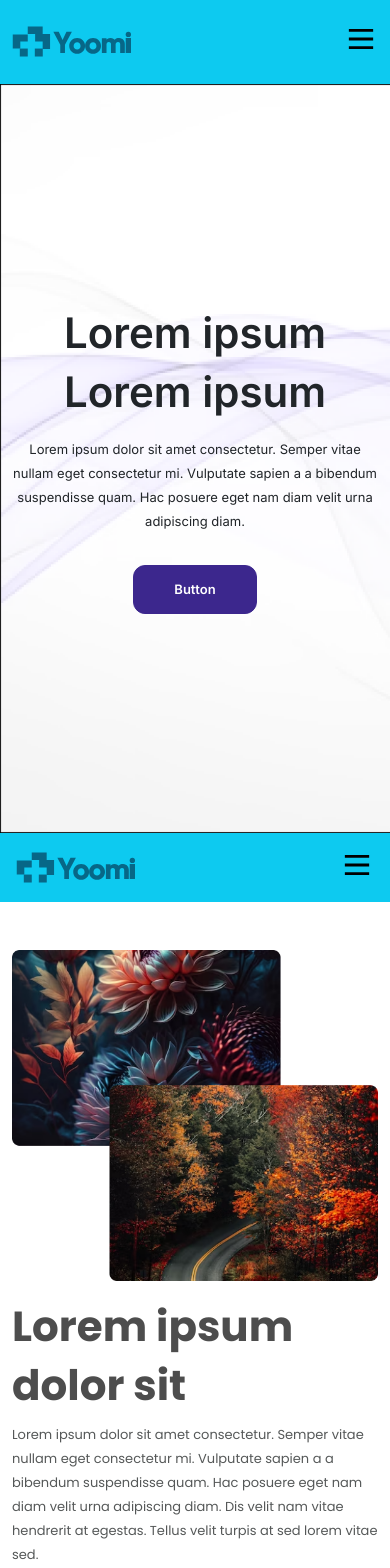
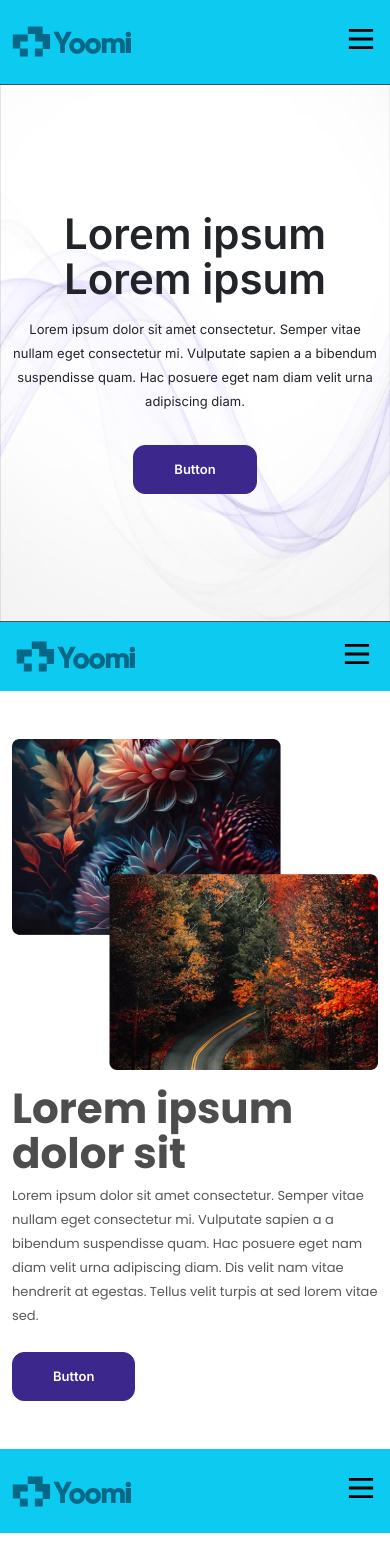
Before and after one commit to neharadialcode/bootstrap-common-components, a React (Create React App) app: page /hero in a window 390 px wide. Shown: the top 1568 px of the page. Built offline with nearby package versions, Linux system fonts and the light colour scheme.

Commit message:
error solving

```diff
--- a/src/App.css
+++ b/src/App.css
@@ -51,8 +51,7 @@
 .lh_All_par{
   line-height: 24px;
 }
-.button_lh{
-}
+
 /* responsive */
 
 @media (max-width: 575.98px) {
@@ -97,7 +96,7 @@ font-family: 'Inter', sans-serif !important;
 }
 @media (max-width: 575.98px) {
 .lh_mainHeading{
-  line-height: 59px;
+  line-height: 45px;
 }
 }
 @media (min-width: 576px) {
--- a/src/components/herosection/HeroHalfContentHalfImage.jsx
+++ b/src/components/herosection/HeroHalfContentHalfImage.jsx
@@ -8,8 +8,8 @@ const HeroHalfContentHalfImage = () => {
         <HeaderFull />
         <div className="hero_custom_height d-flex align-items-center">
           <div className=" container py-5">
-            <div className=" row flex-column-reverse flex-md-row  justify-content-between">
-              <div className="col-md-6  col-lg-5 mt-3">
+            <div className=" row flex-column-reverse flex-lg-row align-items-center align-items-lg-start justify-content-lg-between">
+              <div className=" col-md-7 col-lg-6  col-lg-5 mt-3">
                 <h1 className=" ff_poppins fw-bold fs_3xl lh_mainHeading text_secondary">
                   Lorem ipsum dolor sit{" "}
                 </h1>
@@ -26,7 +26,7 @@ const HeroHalfContentHalfImage = () => {
                   Button
                 </button>
               </div>
-              <div className=" col-md-6 text-center text-md-start">
+              <div className="  col-md-7 col-lg-6 text-center text-md-start ">
                 <img
                   src={heroImag}
                   alt="heroImag"
--- a/src/hero.css
+++ b/src/hero.css
@@ -227,6 +227,9 @@
 
 @media (min-width: 992px) {
 
+  .hero_custom_height {
+  min-height: calc(100vh - 95px);
+}
   .min_h_hero_img {
     height: 566px !important;
   }
@@ -361,7 +364,7 @@ left: 48.9%;  }
 .hero_center {
   background-image: url("../src/assetsFolder/images/png/hero_bg.png");
   background-repeat: no-repeat;
-  background-size: cover;
+  background-size: 100% 100%;
 }
 
 .placeholder_input {
@@ -377,7 +380,7 @@ left: 48.9%;  }
 }
 
 .hero_custom_height {
-  min-height: calc(100vh - 95px);
+  min-height: calc(75vh - 95px);
 }
 
 .accordion-item {
```
